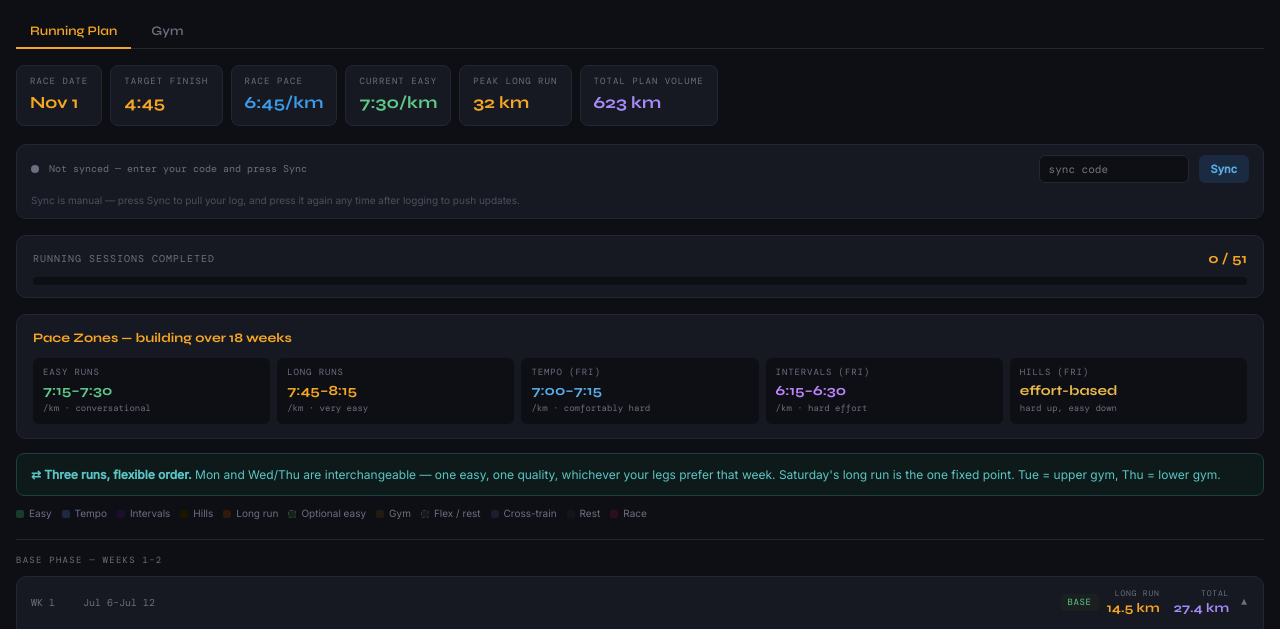
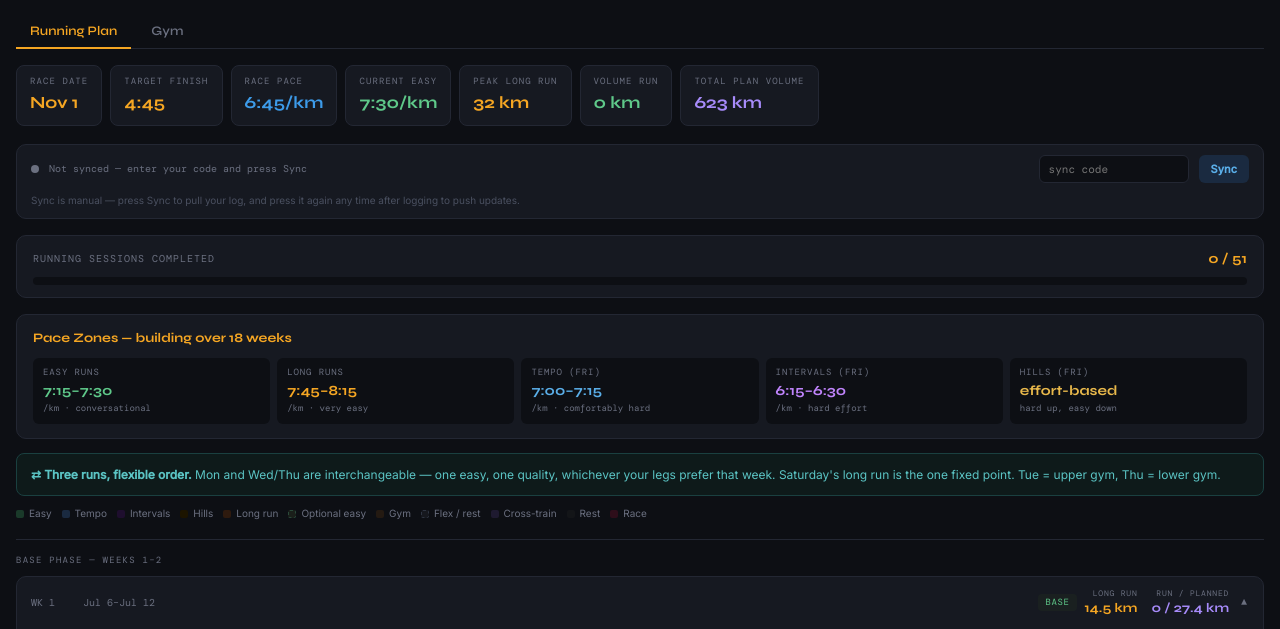
Before and after one commit to swapneel001/NYCMarathon_2026_Training_App, a website with bundled scripts: page index.html in a window 1280 px wide. Shown: the part 99-728 px from the top of the page. Built offline with nearby package versions, Linux system fonts and the light colour scheme.

Commit message:
added volume completed info also

```diff
--- a/index.html
+++ b/index.html
@@ -25,6 +25,7 @@
   <div class="stat"><div class="stat-label">Race Pace</div><div class="stat-value blue">6:45/km</div></div>
   <div class="stat"><div class="stat-label">Current Easy</div><div class="stat-value green">7:30/km</div></div>
   <div class="stat"><div class="stat-label">Peak Long Run</div><div class="stat-value">32 km</div></div>
+  <div class="stat" id="stat-vol-run"><div class="stat-label">Volume Run</div><div class="stat-value green" id="vol-run-val">—</div></div>
   <div class="stat" id="stat-total-vol"><div class="stat-label">Total Plan Volume</div><div class="stat-value purple" id="total-vol-val">—</div></div>
 </div>
 
--- a/script.js
+++ b/script.js
@@ -180,13 +180,14 @@ function buildCell(info, dayLabel, dateStr, cellId) {
   const detailLine = detail ? `<div class="day-detail">${detail}</div>`: "";
   const noteLine   = info.note ? `<div class="day-detail">${info.note}</div>` : "";
 
+  const counts = ["easy","tempo","interval","hills","long","race"].includes(t) ? "run" : "extra";
+
   if (cellId) {
-    cellRegistry[cellId] = { typeName, plannedDist: d || null, plannedPace: pace || null };
+    cellRegistry[cellId] = { typeName, plannedDist: d || null, plannedPace: pace || null, counts };
   }
 
   const loggable = !["gym", "cross"].includes(t);
   const clickAttr = cellId && loggable ? `onclick="openModal('${cellId}')"` : "";
-  const counts = ["easy","tempo","interval","hills","long","race"].includes(t) ? "run" : "extra";
 
   return `<div class="day-cell ${cls}${loggable ? "" : " no-log"}" id="cell-${cellId}" data-cellid="${cellId}" data-counts="${counts}" ${clickAttr}>
     ${loggable ? '<div class="cell-check">✓</div>' : ""}
@@ -313,8 +314,8 @@ weeks.forEach((w, i) => {
           <div class="week-meta-value long-col">${longDist}</div>
         </div>
         <div class="week-meta-item">
-          <div class="week-meta-label">Total</div>
-          <div class="week-meta-value total-col">${wTotal} km</div>
+          <div class="week-meta-label">Run / Planned</div>
+          <div class="week-meta-value total-col" id="week-actual-${w.w}">— / ${wTotal} km</div>
         </div>
       </div>
       <div class="toggle-icon">▼</div>
@@ -410,6 +411,7 @@ async function syncNow() {
     refreshAllCells();
     if (typeof refreshGymSelections === "function") refreshGymSelections();
     updateProgressBar();
+    updateVolumeStats();
 
     const time = new Date().toLocaleTimeString([], { hour: "2-digit", minute: "2-digit" });
     setSyncStatus("ok", `Synced ${time}`);
@@ -477,6 +479,7 @@ function saveLog() {
   saveProgress(progress);
   applyProgressToCell(activeCellId);
   updateProgressBar();
+  updateVolumeStats();
   closeModal();
 }
 
@@ -487,6 +490,7 @@ function clearLog() {
   saveProgress(progress);
   applyProgressToCell(activeCellId);
   updateProgressBar();
+  updateVolumeStats();
   closeModal();
 }
 
@@ -533,6 +537,39 @@ function updateProgressBar() {
   });
   document.getElementById("progress-count").textContent = `${done} / ${total}`;
   document.getElementById("progress-fill").style.width = total ? `${(done / total) * 100}%` : "0%";
+}
+
+// Actual km run so far, from logged entries on run-counting cells only
+// (gym/cross/flex/rest cells don't contribute).
+function loggedDist(cellId) {
+  const entry = progress[cellId];
+  if (!isLogged(entry)) return 0;
+  const dist = parseFloat(entry.dist);
+  return isFinite(dist) ? dist : 0;
+}
+
+function weekActualVolume(w) {
+  const days = ["mon", "tue", "wed", "thu", "fri", "sat", "sun"];
+  let total = 0;
+  days.forEach(day => {
+    const cellId = `${w.w}-${day}`;
+    if (cellRegistry[cellId]?.counts === "run") total += loggedDist(cellId);
+  });
+  return Math.round(total * 10) / 10;
+}
+
+function totalActualVolume() {
+  return Math.round(weeks.reduce((sum, w) => sum + weekActualVolume(w), 0) * 10) / 10;
+}
+
+function updateVolumeStats() {
+  const volEl = document.getElementById("vol-run-val");
+  if (volEl) volEl.textContent = `${totalActualVolume()} km`;
+
+  weeks.forEach(w => {
+    const el = document.getElementById(`week-actual-${w.w}`);
+    if (el) el.textContent = `${weekActualVolume(w)} / ${weeklyTotal(w)} km`;
+  });
 }
 
 // ── Gym tab ──────────────────────────────────────────────────────────────────
@@ -674,6 +711,7 @@ renderGym();
 
 refreshAllCells();
 updateProgressBar();
+updateVolumeStats();
 
 // No auto-sync, and progress stays hidden (hasSynced is false) until you
 // enter a code and press Sync — even though it's cached in localStorage.
```
